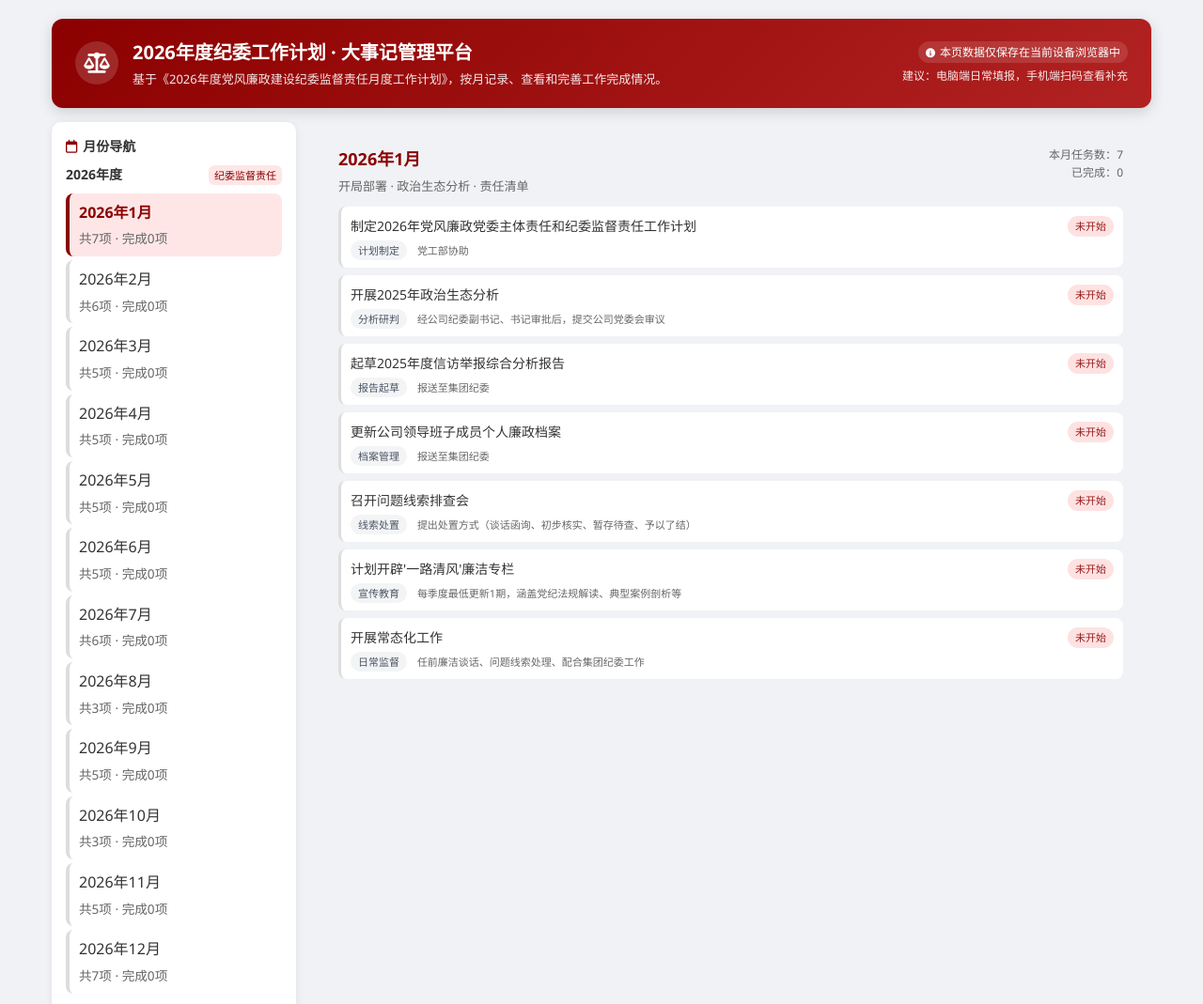
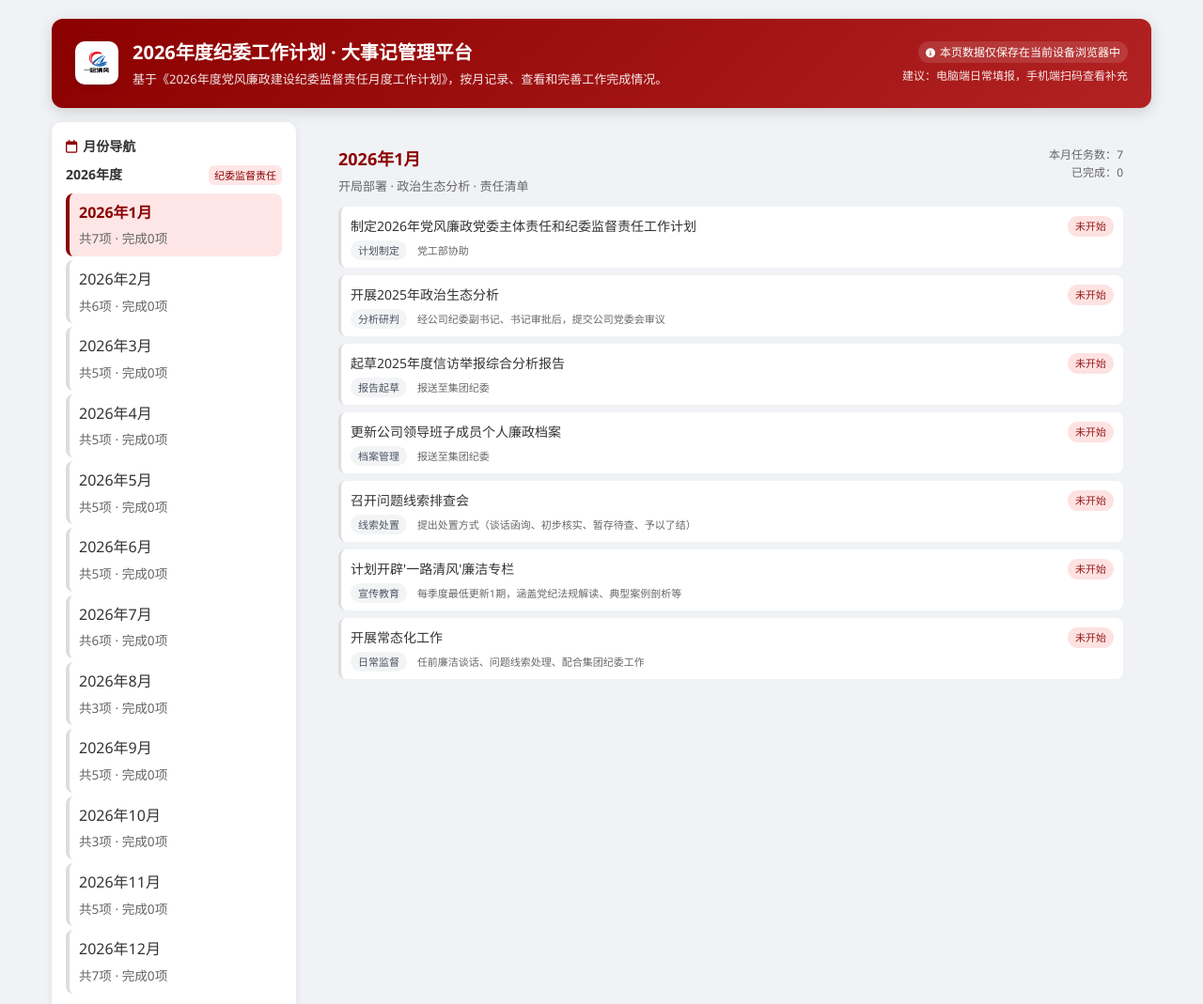
Before and after one commit to npwn26y9bv-creator/2026dsj, a plain HTML site: page index.html in a window 1280 px wide. Shown: the top 1069 px of the page at 94% size. Drawn offline with Linux system fonts and the light colour scheme.

Commit message:
Update index.html

```diff
--- a/index.html
+++ b/index.html
@@ -43,6 +43,16 @@
             align-items: center;
             gap: 15px;
         }
+        /* 顶部LOGO样式 */
+.app-logo {
+    width: 46px;
+    height: 46px;
+    border-radius: 10px;         /* 看起来更像方形徽标 */
+    object-fit: contain;         /* 保持原图比例 */
+    background: #ffffff;         /* 给LOGO一个白底 */
+    padding: 4px;                /* 四周留一点空白 */
+    box-shadow: 0 2px 6px rgba(0,0,0,0.12);
+}
         .app-icon {
             width: 46px;
             height: 46px;
@@ -412,14 +422,13 @@
 <div class="app-container">
     <header class="app-header">
         <div class="app-header-main">
-            <div class="app-icon">
-                <i class="fa-solid fa-scale-balanced"></i>
-            </div>
-            <div class="app-title-block">
-                <h1>2026年度纪委工作计划 · 大事记管理平台</h1>
-                <p>基于《2026年度党风廉政建设纪委监督责任月度工作计划》，按月记录、查看和完善工作完成情况。</p>
-            </div>
-        </div>
+           <!-- 公司LOGO -->
+    <img src="logo.png" class="app-logo" alt="公司LOGO">
+    <div class="app-title-block">
+      <h1>2026年度纪委工作计划 · 大事记管理平台</h1>
+      <p>基于《2026年度党风廉政建设纪委监督责任月度工作计划》，按月记录、查看和完善工作完成情况。</p>
+    </div>
+  </div>
         <div class="app-header-side">
             <div class="badge">
                 <i class="fa-solid fa-circle-info"></i> 本页数据仅保存在当前设备浏览器中
```
